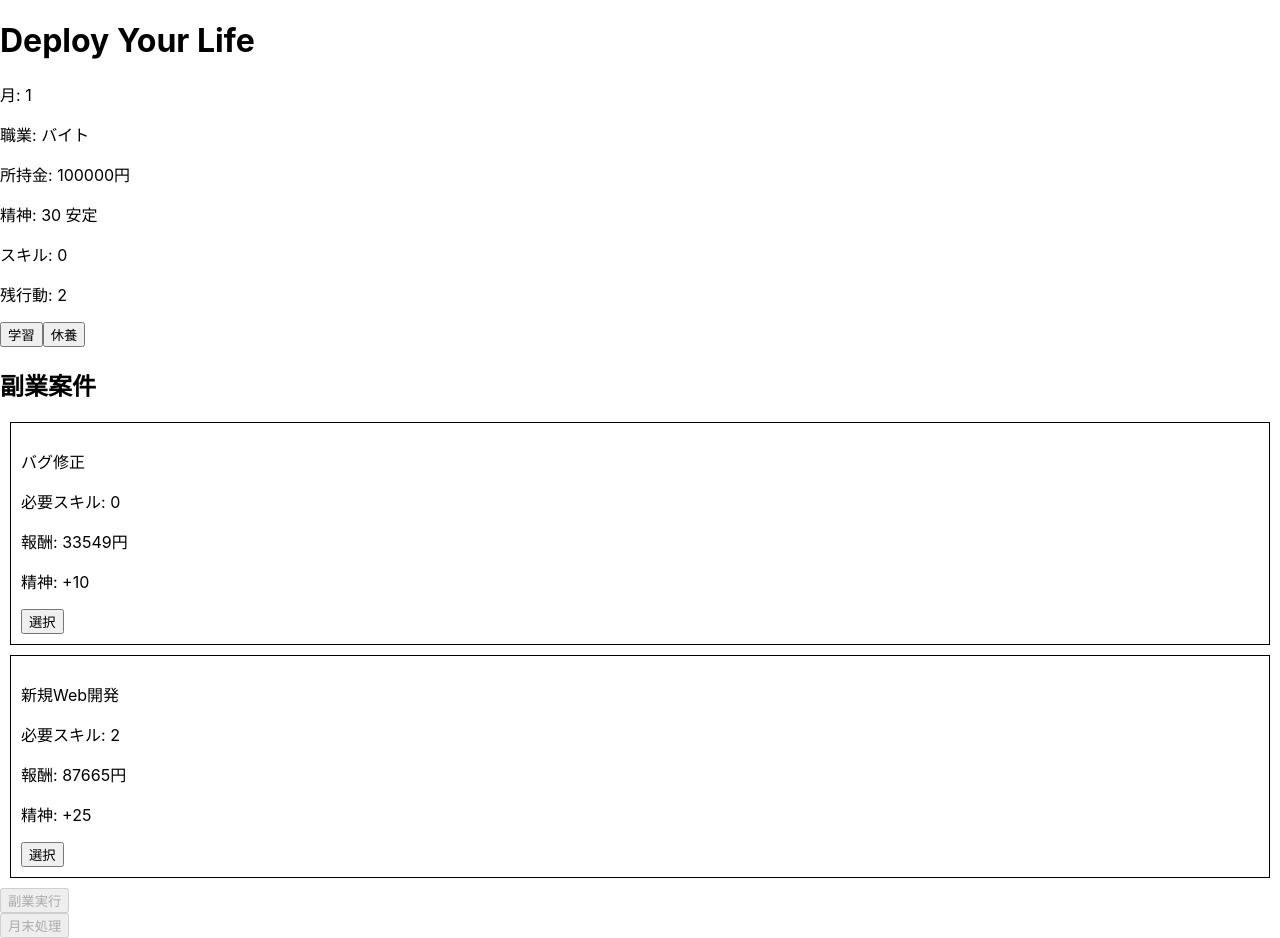
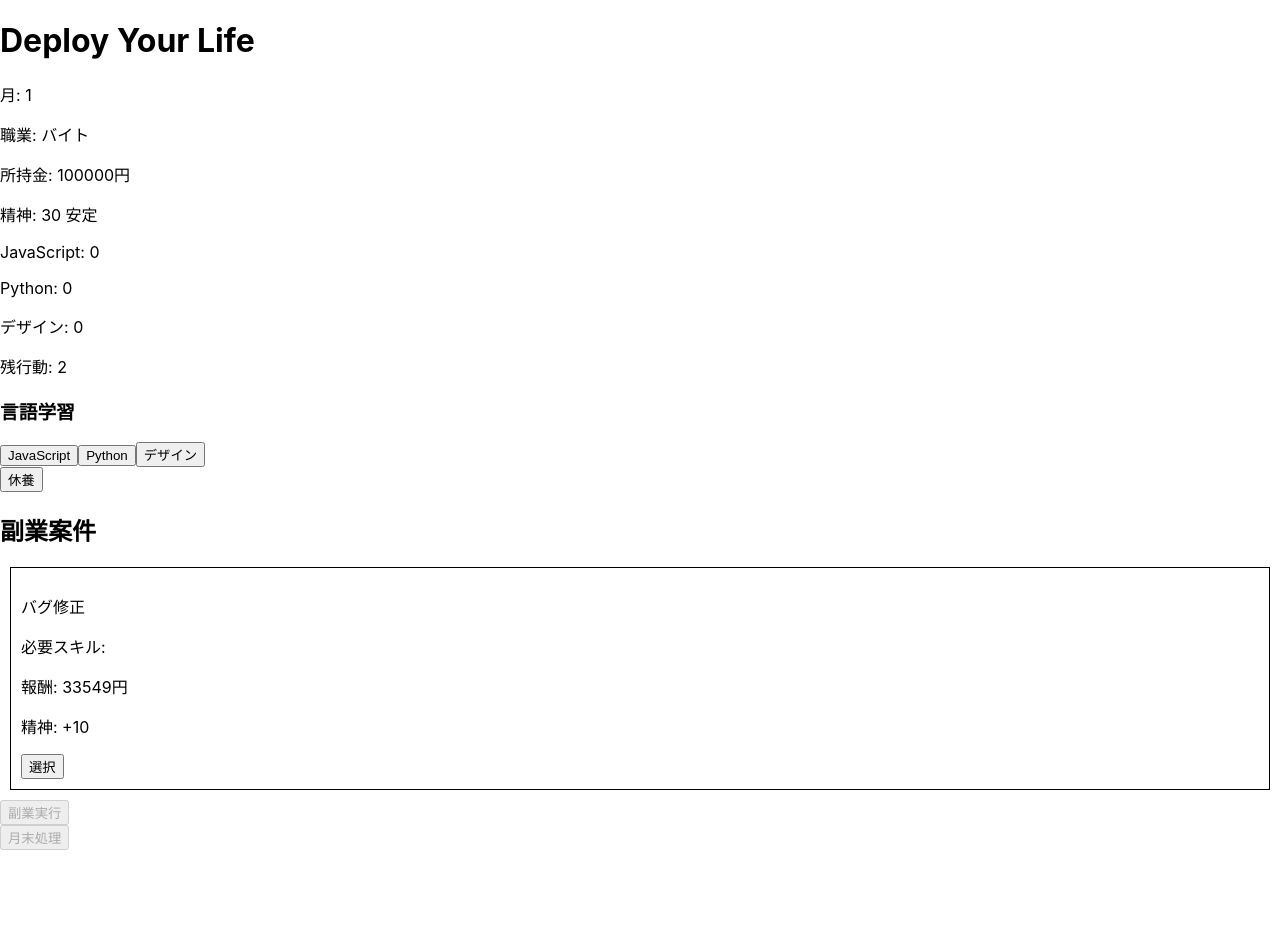
Before and after one commit to Mimic52006masaki/DeployYourLife, a React (Vite) app: page / in a window 1280 px wide. After the commit the page ends 850 px from the top, so only its background shows below. Built offline with nearby package versions, Linux system fonts and the light colour scheme; the HTML template or start-up script is replaced by a standard one.

Commit message:
Add language skill system to v0.2: JavaScript, Python, Design levels with job requirements

```diff
--- a/src/App.jsx
+++ b/src/App.jsx
@@ -6,7 +6,7 @@ function App() {
     job: 'バイト',
     money: 100000,
     mental: 30,
-    skill: 0,
+    languages: { javascript: 0, python: 0, design: 0 },
     actionsLeft: 2,
     jobs: [],
     selectedJob: null,
@@ -15,35 +15,51 @@ function App() {
     message: '',
   });
 
-  const generateJobs = () => {
-    const jobTypes = [
-      { name: 'バグ修正', skillReq: 0, reward: Math.floor(Math.random() * 30000) + 30000, mentalGain: 10 },
-      { name: 'LP制作', skillReq: 1, reward: Math.floor(Math.random() * 30000) + 50000, mentalGain: 15 },
-      { name: '新規Web開発', skillReq: 2, reward: Math.floor(Math.random() * 20000) + 80000, mentalGain: 25 },
-    ];
+  const generateJobs = (languages) => {
+    const jobPool = [];
+    if (languages.javascript > 0) {
+      jobPool.push({ name: 'LP制作 (JS)', lang: 'javascript', levelReq: 1, reward: Math.floor(Math.random() * 30000) + 50000, mentalGain: 15 });
+    }
+    if (languages.javascript >= 2) {
+      jobPool.push({ name: 'Web開発 (JS)', lang: 'javascript', levelReq: 2, reward: Math.floor(Math.random() * 20000) + 80000, mentalGain: 25 });
+    }
+    if (languages.python >= 1) {
+      jobPool.push({ name: 'API開発 (Python)', lang: 'python', levelReq: 1, reward: Math.floor(Math.random() * 40000) + 60000, mentalGain: 20 });
+    }
+    if (languages.python >= 2) {
+      jobPool.push({ name: 'データ分析 (Python)', lang: 'python', levelReq: 2, reward: Math.floor(Math.random() * 50000) + 100000, mentalGain: 30 });
+    }
+    if (languages.design >= 1) {
+      jobPool.push({ name: 'バナー制作', lang: 'design', levelReq: 1, reward: Math.floor(Math.random() * 20000) + 30000, mentalGain: 10 });
+    }
+    // 汎用案件（言語不要）
+    jobPool.push({ name: 'バグ修正', lang: null, levelReq: 0, reward: Math.floor(Math.random() * 30000) + 30000, mentalGain: 10 });
+
     const numJobs = Math.floor(Math.random() * 3) + 1;
     const selectedJobs = [];
-    for (let i = 0; i < numJobs; i++) {
-      selectedJobs.push(jobTypes[Math.floor(Math.random() * jobTypes.length)]);
+    for (let i = 0; i < numJobs && jobPool.length > 0; i++) {
+      const idx = Math.floor(Math.random() * jobPool.length);
+      selectedJobs.push(jobPool.splice(idx, 1)[0]);
     }
     return selectedJobs;
   };
 
-  const doAction = (action) => {
+  const doAction = (action, lang) => {
     if (gameState.actionsLeft <= 0) return;
     setGameState(prev => {
       let newState = { ...prev, actionsLeft: prev.actionsLeft - 1 };
       if (action === 'learn') {
-        newState.skill += 1;
+        newState.languages = { ...newState.languages };
+        newState.languages[lang] += 1;
         newState.money -= 20000;
         newState.mental += 5;
-        newState.message = '学習しました。スキル+1, 所持金-20,000円, 精神+5';
+        newState.message = `${lang}学習しました。${lang}レベル+1, 所持金-20,000円, 精神+5`;
       } else if (action === 'job') {
         if (!newState.selectedJob) return prev;
         const job = newState.selectedJob;
         let reward = job.reward;
         let success = true;
-        if (newState.skill < job.skillReq) {
+        if (job.lang && newState.languages[job.lang] < job.levelReq) {
           success = Math.random() > 0.5; // 失敗率
         }
         if (newState.mental >= 80) {
@@ -92,12 +108,12 @@ function App() {
       // 次月
       newState.month += 1;
       newState.actionsLeft = 2;
-      newState.jobs = generateJobs();
+      newState.jobs = generateJobs(newState.languages);
       if (newState.month > 12) {
         newState.endGame = true;
       }
       // キャリア変更
-      if (newState.job === 'バイト' && newState.money >= 300000 && newState.skill >= 1) {
+      if (newState.job === 'バイト' && newState.money >= 300000 && newState.languages.javascript >= 1) {
         newState.job = '会社員';
       }
       return newState;
@@ -119,7 +135,7 @@ function App() {
   };
 
   useEffect(() => {
-    setGameState(prev => ({ ...prev, jobs: generateJobs() }));
+    setGameState(prev => ({ ...prev, jobs: generateJobs(prev.languages) }));
   }, []);
 
   if (gameState.gameOver) {
@@ -132,9 +148,9 @@ function App() {
           job: 'バイト',
           money: 100000,
           mental: 30,
-          skill: 0,
+          languages: { javascript: 0, python: 0, design: 0 },
           actionsLeft: 2,
-          jobs: generateJobs(),
+          jobs: generateJobs({ javascript: 0, python: 0, design: 0 }),
           selectedJob: null,
           gameOver: false,
           endGame: false,
@@ -153,7 +169,9 @@ function App() {
       <div>
         <h1>エンディング</h1>
         <p>所持金: {gameState.money}</p>
-        <p>スキル: {gameState.skill}</p>
+        <p>JavaScript: {gameState.languages.javascript}</p>
+        <p>Python: {gameState.languages.python}</p>
+        <p>デザイン: {gameState.languages.design}</p>
         <p>精神: {gameState.mental}</p>
         <p>エンディング: {ending}</p>
         <button onClick={() => setGameState({
@@ -161,9 +179,9 @@ function App() {
           job: 'バイト',
           money: 100000,
           mental: 30,
-          skill: 0,
+          languages: { javascript: 0, python: 0, design: 0 },
           actionsLeft: 2,
-          jobs: generateJobs(),
+          jobs: generateJobs({ javascript: 0, python: 0, design: 0 }),
           selectedJob: null,
           gameOver: false,
           endGame: false,
@@ -181,12 +199,18 @@ function App() {
         <p>職業: {gameState.job}</p>
         <p>所持金: {gameState.money}円</p>
         <p>精神: {gameState.mental} {gameState.mental >= 60 ? (gameState.mental >= 80 ? '危険' : '注意') : '安定'}</p>
-        <p>スキル: {gameState.skill}</p>
+        <p>JavaScript: {gameState.languages.javascript}</p>
+        <p>Python: {gameState.languages.python}</p>
+        <p>デザイン: {gameState.languages.design}</p>
         <p>残行動: {gameState.actionsLeft}</p>
         <p>{gameState.message}</p>
       </div>
       <div>
-        <button onClick={() => doAction('learn')} disabled={gameState.actionsLeft <= 0}>学習</button>
+        <h3>言語学習</h3>
+        <button onClick={() => doAction('learn', 'javascript')} disabled={gameState.actionsLeft <= 0}>JavaScript</button>
+        <button onClick={() => doAction('learn', 'python')} disabled={gameState.actionsLeft <= 0}>Python</button>
+        <button onClick={() => doAction('learn', 'design')} disabled={gameState.actionsLeft <= 0}>デザイン</button>
+        <br />
         <button onClick={() => doAction('rest')} disabled={gameState.actionsLeft <= 0}>休養</button>
       </div>
       <div>
```
Also changed, not shown: 1 other file (tests, documents, lock files or other folders).
